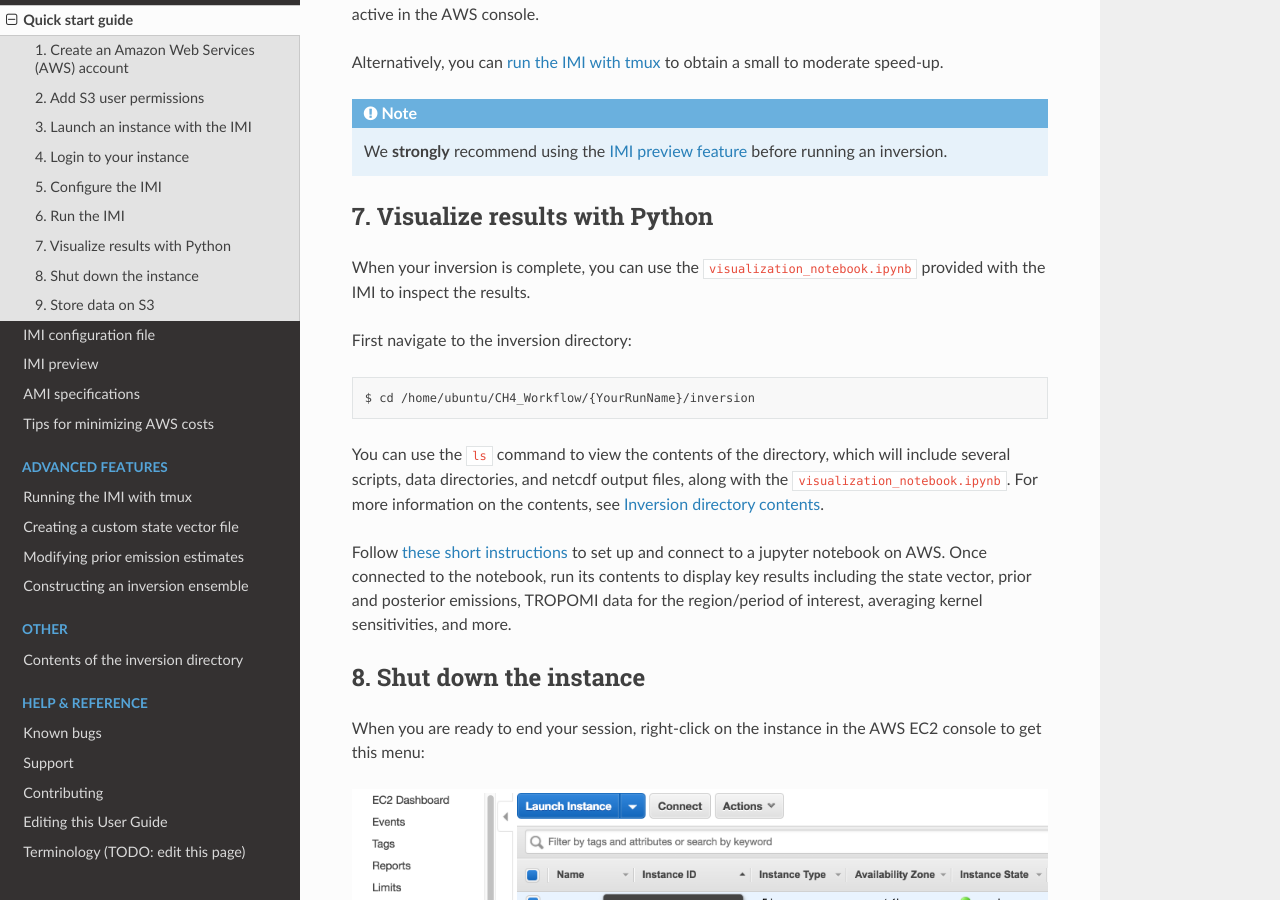
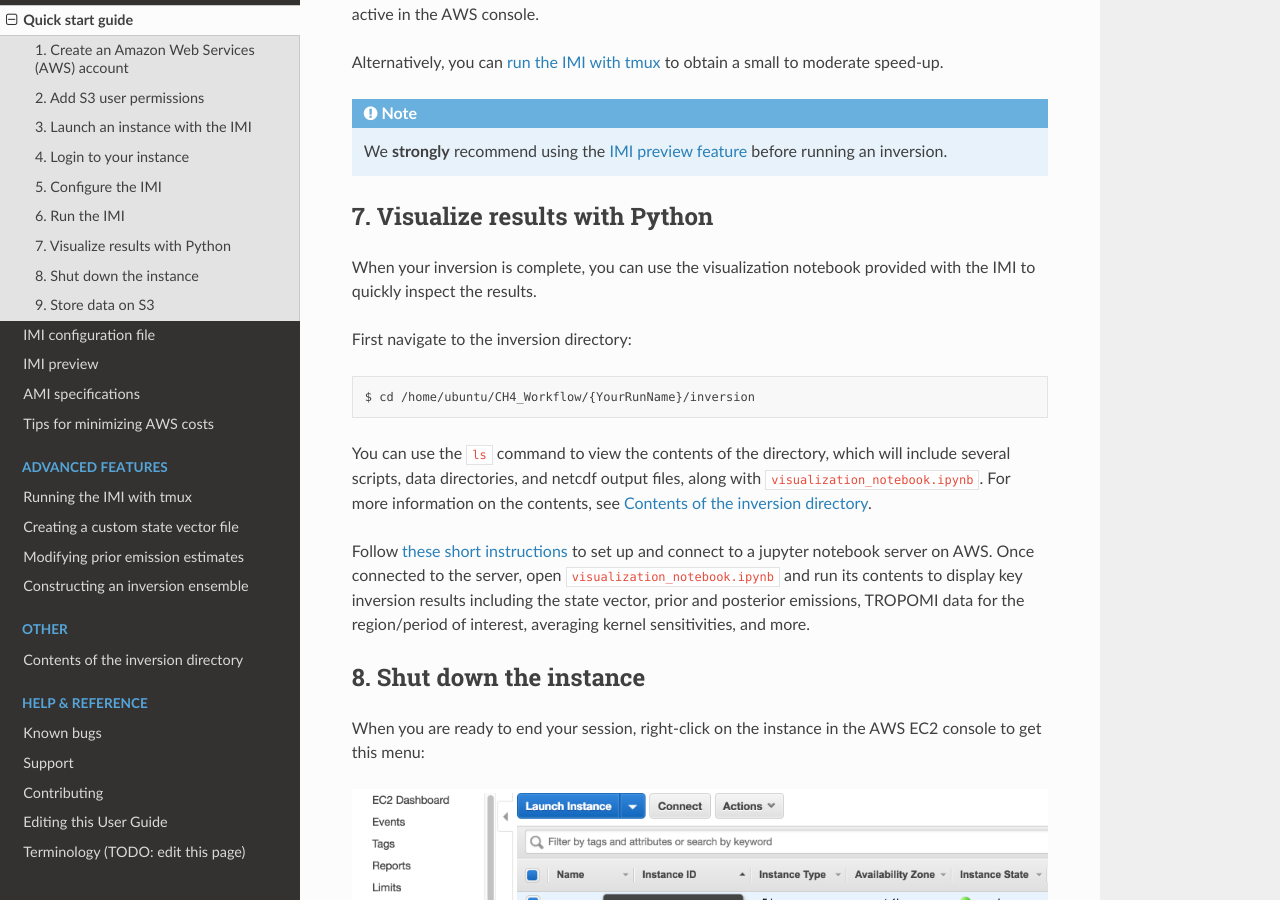
Before and after one commit to geoschem/integrated_methane_inversion, a Sphinx documentation site: the page built from docs/source/getting-started/quick-start.rst, in a window 1280 px wide and 900 px high, scrolled down 6642 px. Built offline with Sphinx 7.4.7 and the Read the Docs theme 2.0.0, drawn with Linux system fonts in a browser that asks for light colours.

Commit message:
touch up visualization section in quick start

```diff
--- a/docs/source/getting-started/quick-start.rst
+++ b/docs/source/getting-started/quick-start.rst
@@ -183,19 +183,20 @@ Alternatively, you can :doc:`run the IMI with tmux <../advanced/running-with-tmu
 7. Visualize results with Python
 --------------------------------
 
-When your inversion is complete, you can use the ``visualization_notebook.ipynb`` provided with the IMI to inspect the results.
+When your inversion is complete, you can use the visualization notebook provided with the IMI to quickly inspect the results.
 
 First navigate to the inversion directory::
 
   $ cd /home/ubuntu/CH4_Workflow/{YourRunName}/inversion
 
 You can use the ``ls`` command to view the contents of the directory, which will include several scripts, data directories,
-and netcdf output files, along with the ``visualization_notebook.ipynb``. For more information on the contents,
-see :doc:`Inversion directory contents <../other/inversion-directory-contents>`.
+and netcdf output files, along with ``visualization_notebook.ipynb``. For more information on the contents,
+see :doc:`Contents of the inversion directory <../other/inversion-directory-contents>`.
 
 Follow `these short instructions <https://docs.aws.amazon.com/dlami/latest/devguide/setup-jupyter.html>`_ to set up and connect to
-a jupyter notebook on AWS. Once connected to the notebook, run its contents to display key results including the state vector,
-prior and posterior emissions, TROPOMI data for the region/period of interest, averaging kernel sensitivities, and more.
+a jupyter notebook server on AWS. Once connected to the server, open ``visualization_notebook.ipynb`` and run its contents to display
+key inversion results including the state vector, prior and posterior emissions, TROPOMI data for the region/period of interest,
+averaging kernel sensitivities, and more.
 
 
 .. _shutdown-label:
```
